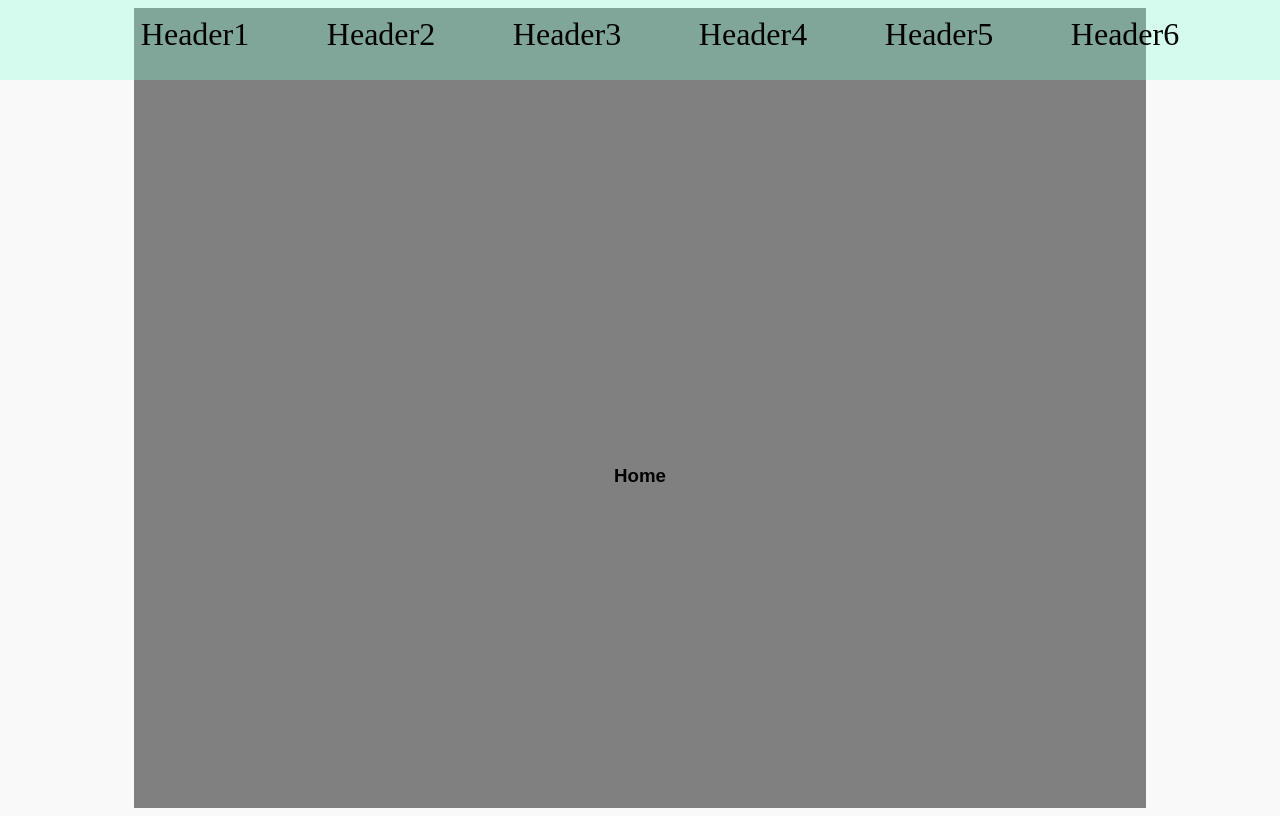
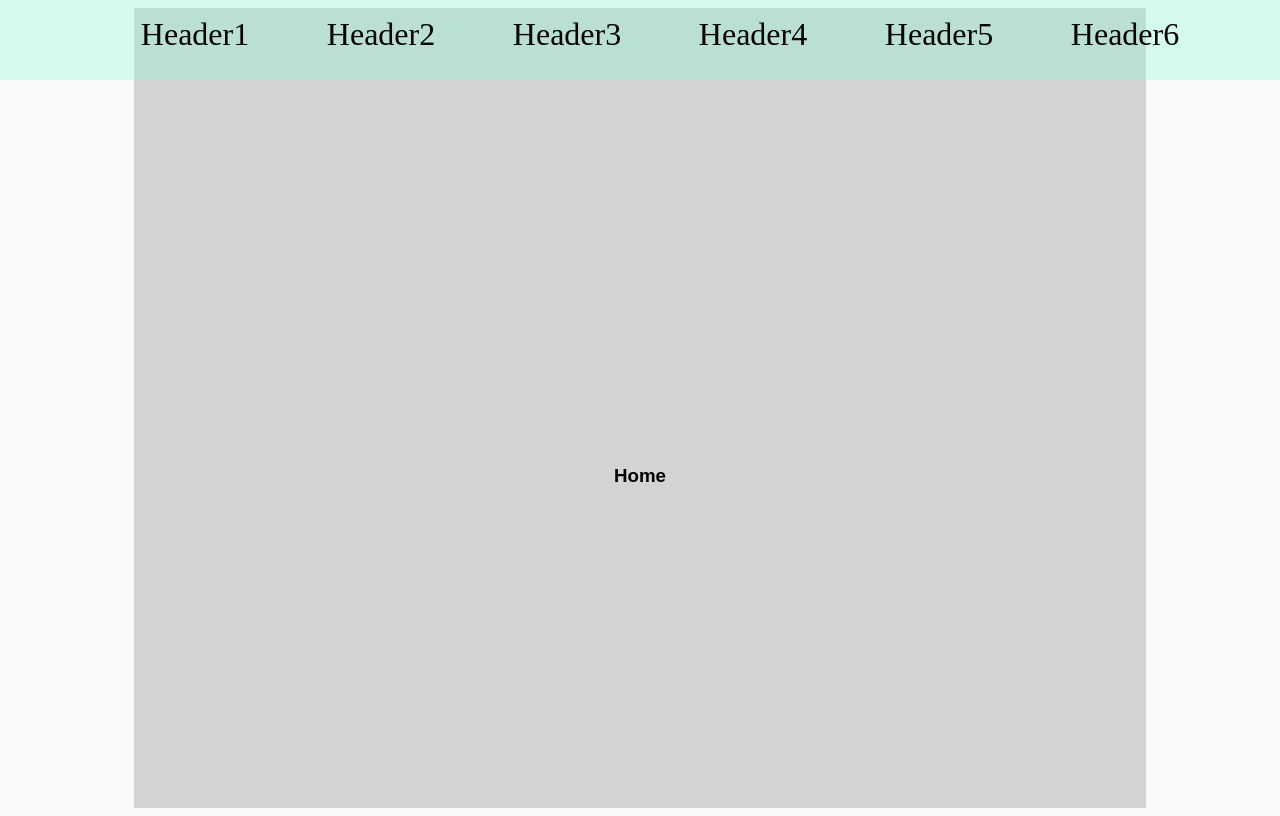
Before and after one commit to awsedr27/toyProject-front, a Next.js app in the folder front_dabang/: page / in a window 1280 px wide. Built offline with nearby package versions, Linux system fonts and the light colour scheme.

Commit message:
clean code

```diff
--- a/front_dabang/src/app/layout.js
+++ b/front_dabang/src/app/layout.js
@@ -2,16 +2,13 @@ import { Inter } from 'next/font/google'
 import './globals.css'
 import Header from './components/layouts/Header.js'
 import Navigator from './components/layouts/Navigator.js'
-import SignUp from './signup/page'
 import Page from "./page.js";
-
-const inter = Inter({ subsets: ['latin'] })
 
 export default function RootLayout({ children }) {
   return (
     <html>
       <body>
-          <div style={{ display: 'flex', flexDirection: 'column', alignItems: 'center', width: '80%', height:'100%', margin: '0 auto' ,backgroundColor:'Grey'}}>
+          <div style={{ display: 'flex', flexDirection: 'column', alignItems: 'center', width: '80%', height:'100%', margin: '0 auto' ,backgroundColor:'lightgrey'}}>
             <div style={{ height:'15%', display: 'flex', alignItems: 'center', justifyContent: 'center' }}>
               <Header/>
             </div>
```
